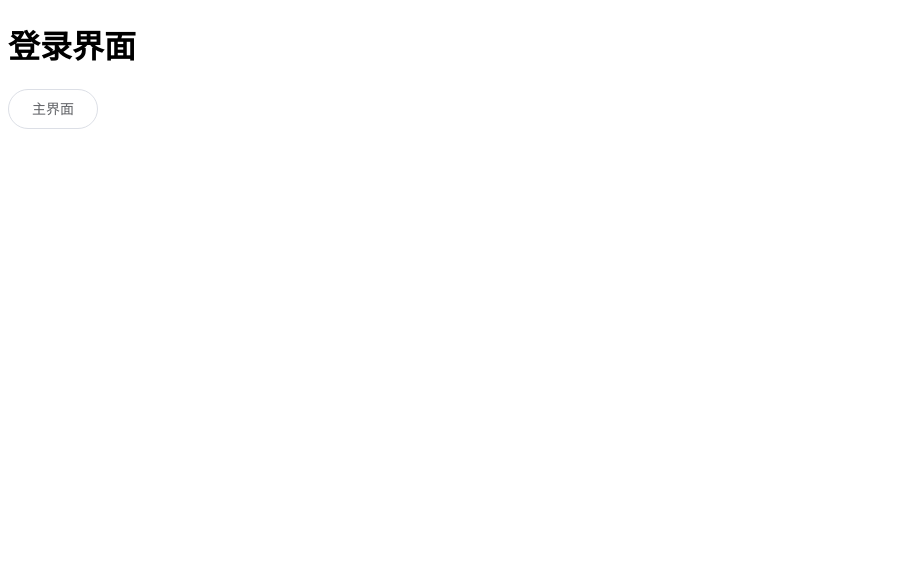
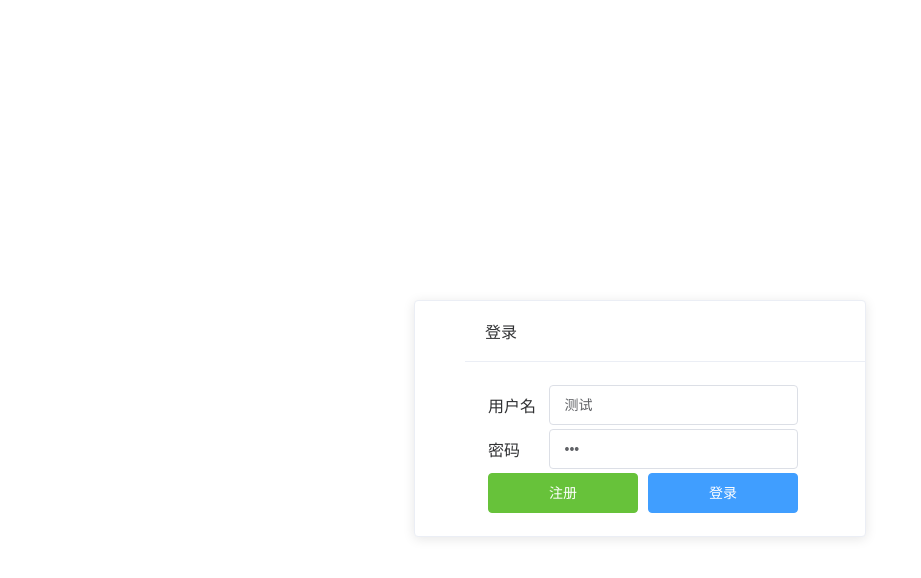
Before and after one commit to 4jinjinjinjin/vue20210519, a Vue app: page /#/login in a window 1280 px wide. Shown: the top 578 px of the page, without its empty margins (0-921 px from the left). Built offline with nearby package versions, Linux system fonts and the light colour scheme.

Commit message:
完成登录登出功能

```diff
--- a/package.json
+++ b/package.json
@@ -13,7 +13,7 @@
     "moment": "^2.29.1",
     "vue": "^2.6.11",
     "vue-router": "^3.2.0",
-    "vuex": "^3.4.0"
+    "vuex": "^3.6.2"
   },
   "devDependencies": {
     "@vue/cli-plugin-babel": "~4.5.0",
--- a/src/router/index.js
+++ b/src/router/index.js
@@ -11,6 +11,8 @@ import Goods from "@/views/theFog/Goods";
 Vue.use(VueRouter)
 
 const routes = [
+
+  { path: '/', redirect: '/login' },
   {
     path: '/login',
     name: '登录',
--- a/src/store/index.js
+++ b/src/store/index.js
@@ -5,8 +5,29 @@ Vue.use(Vuex)
 
 export default new Vuex.Store({
   state: {
+    token:'',
+    userId:'',
+    userInfo:{
+
+    }
   },
   mutations: {
+    ['setToken'](state,token){
+      sessionStorage.setItem("token",token);
+      state.token = token;
+    },
+    ['removeToken'](state,token){
+      sessionStorage.removeItem("token",token);
+      state.token = token;
+    },
+    ['setUserId'](state,userId){
+      sessionStorage.setItem("userId",userId);
+      state.userId = userId;
+    },
+    ['setUserInfo'](state,userInfo){
+      sessionStorage.setItem("userInfo",userInfo);
+      state.userInfo = userInfo;
+    }
   },
   actions: {
   },
--- a/src/views/theFog/Index.vue
+++ b/src/views/theFog/Index.vue
@@ -1,6 +1,16 @@
 <template>
+  <div id="Index">
+    <el-dialog
+        title="提示"
+        :visible.sync="loginOutShow"
+        width="20%">
+      <span>确认退出登录?</span>
+      <span slot="footer" class="dialog-footer">
+            <el-button @click="loginOutShow = false">取 消</el-button>
+            <el-button type="primary" @click="signOut">确 定</el-button>
+      </span>
+    </el-dialog>
 
-  <div id="Index">
     <el-container style="border: 1px solid #eee">
       <el-header style="text-align: right; font-size: 12px">
         <div style="float: left;">
@@ -11,13 +21,13 @@
         <el-dropdown>
           <i class="el-icon-setting" style="margin-right: 15px"></i>
           <el-dropdown-menu slot="dropdown">
-            <el-dropdown-item>查看</el-dropdown-item>
-            <el-dropdown-item>新增</el-dropdown-item>
-            <el-dropdown-item>删除</el-dropdown-item>
+            <el-dropdown-item @click.native="alert('以后再说┭┮﹏┭┮')">修改密码</el-dropdown-item>
+            <el-dropdown-item @click.native="loginOutShow = true">登出</el-dropdown-item>
           </el-dropdown-menu>
         </el-dropdown>
-        <span>王小虎</span>
+        <span>{{ userInfo.username}}</span>
       </el-header>
+
 
       <el-container>
         <el-aside width="250px" style="background-color: rgb(238, 241, 246)">
@@ -59,22 +69,29 @@ export default {
   name: "Index",
 
   data() {
-
     const item = {
       date: '2016-05-02',
       name: '王xxxxx',
       address: '上海市普陀区金沙江路 1518 弄'
     };
     return {
+      loginOutShow:false,
       url: 'require(../pic/logo.png)',
       tableData: Array(20).fill(item),
       nowWeek: '',
       nowDate: '',
       nowTime: '',
+      userId:sessionStorage.getItem('userId'),
+      userInfo:JSON.parse(sessionStorage.getItem('userInfo')),
+
     };
   },
   created() {
     this.setNowTimes();
+    if (!sessionStorage.getItem('userId')){
+      alert('请先登录后在进行操作！');
+      this.signOut();
+    }
   },
   mounted() {
     this.timer = setInterval(() => {
@@ -82,6 +99,11 @@ export default {
     }, 1000)
   },
   methods: {
+    signOut (){
+      this.loginOutShow = false;
+      window.sessionStorage.clear();
+      this.$router.push({path:'/login'});
+    },
     setNowTimes() {
       let myDate = new Date()
       // console.log(myDate)
--- a/src/views/theFog/Login.vue
+++ b/src/views/theFog/Login.vue
@@ -1,7 +1,39 @@
 <template>
   <div>
-    <h1>登录界面</h1>
-    <el-button round @click="gotoMain">主界面</el-button>
+    <!--flex弹性盒子模型，justify-content：主抽 -->
+    <div style="display: flex;justify-content: center;margin-top: 300px">
+      <el-card style="width: 400px; padding-left: 50px">
+        <div slot="header" class="clearfix">
+          <span>登录</span>
+        </div>
+        <table>
+          <tr>
+            <td>用户名</td>
+            <td>
+              <el-input v-model="user.username" placeholder="请输入用户名"></el-input>
+            </td>
+          </tr>
+          <tr>
+            <td>密码</td>
+            <td>
+              <el-input type="password" v-model="user.password" placeholder="请输入密码" @keydown.enter.native="doLogin"></el-input>
+              <!-- @keydown.enter.native="doLogin"当按下enter键的时候也会执行doLogin方法-->
+            </td>
+          </tr>
+          <tr>
+            <td colspan="2 ">
+              <!-- 点击事件的两种不同的写法v-on:click和 @click-->
+              <!--<el-button style="width: 300px" type="primary" v-on:click="doLogin">登录</el-button>-->
+
+              <el-button style="width: 150px" type="success" @click="doRegister">注册</el-button>
+              <el-button style="width: 150px" type="primary" @click="doLogin">登录</el-button>
+
+            </td>
+          </tr>
+        </table>
+      </el-card>
+    </div>
+
   </div>
 </template>
 
@@ -10,10 +42,32 @@ import router from "@/router";
 
 export default {
   name: "Login",
+  //单页面中不支持前面的data:{}方式
+  data() {
+    return{
+      user:{
+        id:1,
+        username:'测试',
+        password:'123',
+      }
+    }
+  },
   methods: {
-    gotoMain:function (){
+    doLogin(){//一点击登录按钮，这个方法就会执行
+      debugger;
+      // alert(JSON.stringify(this.user))//可以直接把this.user对象传给后端进行校验用户名和密码
+      this.$store.commit('setUserId',this.user.id);
+      this.$store.commit('setUserInfo',JSON.stringify(this.user));
       this.$router.push('/Main');
-      alert('测试跳转');
+
+    },
+    doRegister(){//一点击登录按钮，这个方法就会执行
+      debugger;
+      // alert('自动注册登录'+JSON.stringify(this.user))//可以直接把this.user对象传给后端进行校验用户名和密码
+      this.$store.commit('setUserId',this.user.id);
+      this.$store.commit('setUserInfo',JSON.stringify(this.user));
+      this.$router.push('/Main');
+
     },
   }
 }
--- a/src/views/theFog/Main.vue
+++ b/src/views/theFog/Main.vue
@@ -71,17 +71,13 @@ export default {
   name: "Main",
   methods: {
 
+    getTableDetail(id) {
+      alert('刷新卡片id为'+id+'值');
+      var newTable={id: id, name: '一号桌', remark: '测试刷新', isUse: '0', startTime: new Date('2021-05-12 00:14:55')}
+      this.tableData.find
+    },
     test(e) {
       alert(e);
-    },
-    showAndHide(event) {
-      debugger;
-      let _el = event.currentTarget
-      if (_el.getAttribute('class') === 'active') {
-        _el.setAttribute('class', '')
-      } else {
-        _el.setAttribute('class', 'active')
-      }
     },
     getDiffTime: function (startTime, endTime) {
       if (startTime && endTime) {
```
